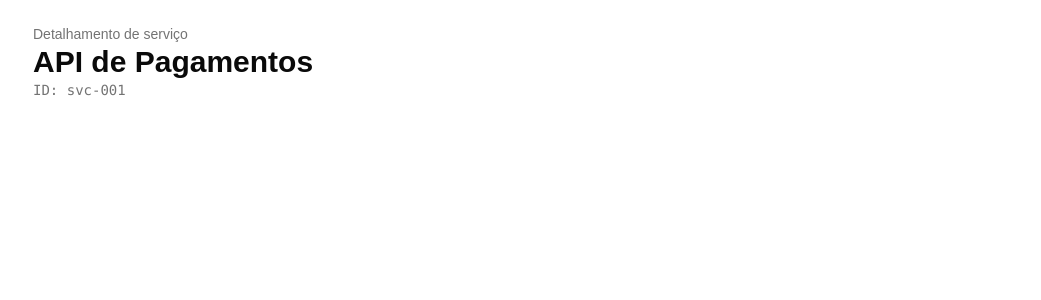
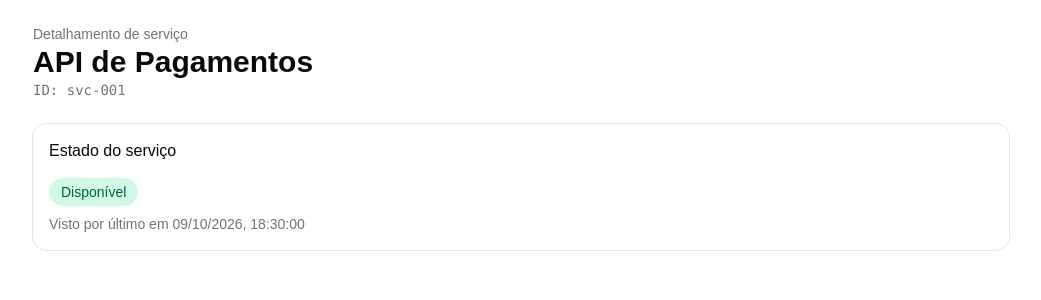
Before and after one commit to Team-Zero-DSM/GreenER, a React (Vite) app in the folder frontend/: page /servicos/svc-001 in a window 1280 px wide. Shown: the top 300 px of the page, without its empty margins (119-1160 px from the left). Built offline with nearby package versions, Linux system fonts and the light colour scheme.

Commit message:
feat(#30): adiciona área de estado do serviço

```diff
--- a/frontend/src/pages/ServiceDetailPage.tsx
+++ b/frontend/src/pages/ServiceDetailPage.tsx
@@ -1,5 +1,22 @@
 import { useParams } from 'react-router';
 import { findServiceById } from '@/mocks/services';
+import { Card, CardContent, CardHeader, CardTitle } from '@/components/ui/card';
+import type { ServiceStatus } from '@/types/service';
+
+const statusInfo: Record<ServiceStatus, { label: string; className: string }> = {
+  available: {
+    label: 'Disponível',
+    className: 'bg-emerald-100 text-emerald-800',
+  },
+  metrics_missing: {
+    label: 'Sem métricas',
+    className: 'bg-amber-100 text-amber-800',
+  },
+  unavailable: {
+    label: 'Indisponível',
+    className: 'bg-red-100 text-red-800',
+  },
+};
 
 export function ServiceDetailPage() {
   const { id } = useParams();
@@ -16,6 +33,8 @@ export function ServiceDetailPage() {
     );
   }
 
+const status = statusInfo[service.status];
+
   return (
     <main className="mx-auto min-h-screen max-w-5xl space-y-6 bg-background p-6">
       <header>
@@ -25,6 +44,22 @@ export function ServiceDetailPage() {
           ID: {service.id}
         </p>
       </header>
+      <Card>
+        <CardHeader>
+          <CardTitle>Estado do serviço</CardTitle>
+        </CardHeader>
+        <CardContent className="space-y-2">
+          <span
+            className={`inline-block rounded-full px-3 py-1 text-sm font-medium ${status.className}`}
+          >
+            {status.label}
+          </span>
+          <p className="text-sm text-muted-foreground">
+            Visto por último em{' '}
+            {new Date(service.lastSeenAt).toLocaleString('pt-BR')}
+          </p>
+        </CardContent>
+      </Card>
     </main>
   );
 }
```
